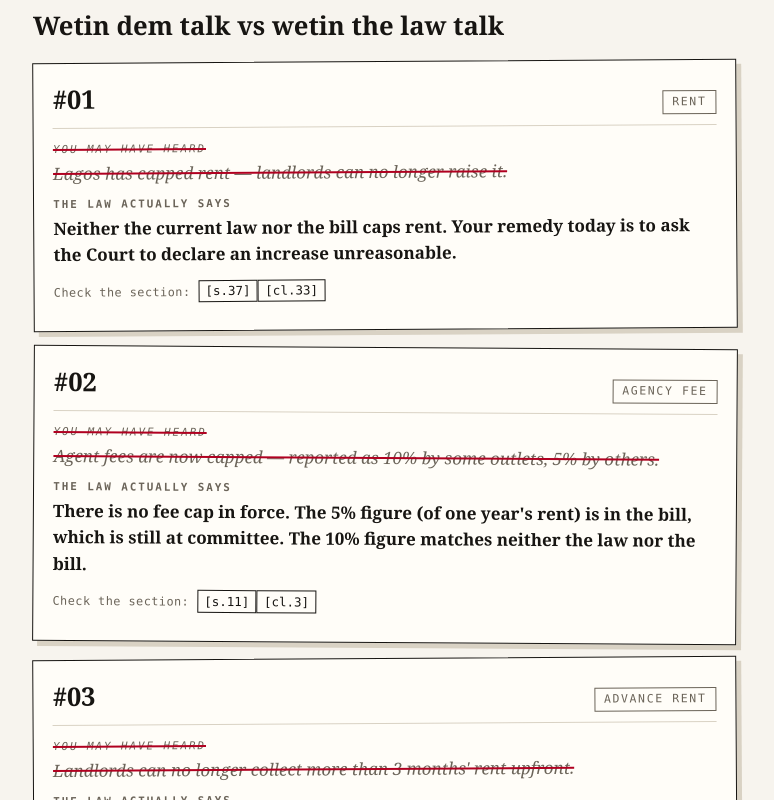
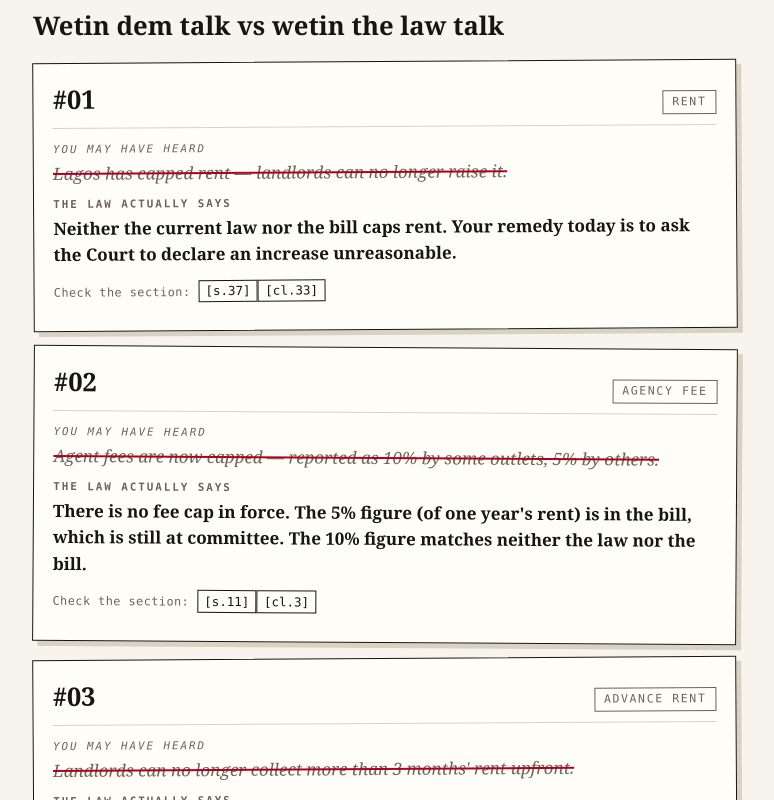
Before and after one commit to mohammedfirdouss/eto, a Next.js app in the folder web/: page / in a window 1280 px wide. Shown: the part 1040-1840 px from the top of the page, without its empty margins (255-1029 px from the left). Built offline with nearby package versions, Linux system fonts and the light colour scheme.

Commit message:
Add gap counter, myth-vs-fact cards; move disclaimer out of letters

```diff
--- a/web/src/app/globals.css
+++ b/web/src/app/globals.css
@@ -426,6 +426,9 @@ form.facts textarea {
   font-style: italic;
   color: var(--muted);
   margin: 0.8rem 0 0.6rem;
+}
+
+.myth-quote {
   text-decoration: line-through;
   text-decoration-color: var(--warn);
   text-decoration-thickness: 1.5px;
--- a/web/src/app/page.tsx
+++ b/web/src/app/page.tsx
@@ -362,7 +362,7 @@ function MythCards({ lang }: { lang: Lang }) {
             </div>
             <p className="myth-heard">
               <span className="myth-label">{t("heardLabel", lang)}</span>
-              {lang === "pcm" ? m.heard : m.heard_en}
+              <span className="myth-quote">{lang === "pcm" ? m.heard : m.heard_en}</span>
             </p>
             <p className="myth-fact">
               <span className="myth-label">{t("factLabel", lang)}</span>
```
